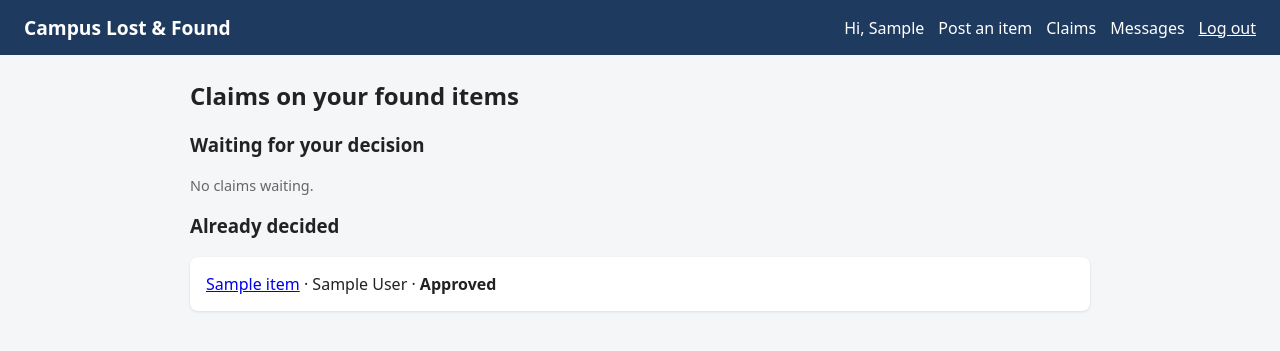
After one commit to ogutu21/campus_lostfound, a Django app: page /claims/ in a window 1280 px wide. The commit adds this page. Shown: the top 351 px of the page. Run offline with Django 5.2, Linux system fonts and the light colour scheme; a user stored in the database is signed in; tables that the repository leaves empty hold one stand-in row (values such as "Sample post").

Commit message:
Add claim verification

```diff
--- a/items/context_processors.py
+++ b/items/context_processors.py
@@ -1,16 +1,19 @@
 from django.db.models import Q
 
-from .models import Message
+from .models import Claim, Message
 
 
 def unread_messages(request):
-    """Makes `unread_count` available in every template (for the nav badge)."""
+    """Adds `unread_count` and `pending_claims` to every template (for the nav badges)."""
     if request.user.is_authenticated:
-        count = (
+        unread = (
             Message.objects.filter(is_read=False)
             .filter(Q(thread__starter=request.user) | Q(thread__item__poster=request.user))
             .exclude(sender=request.user)
             .count()
         )
-        return {"unread_count": count}
-    return {"unread_count": 0}
+        pending = Claim.objects.filter(
+            item__poster=request.user, status=Claim.Status.PENDING
+        ).count()
+        return {"unread_count": unread, "pending_claims": pending}
+    return {"unread_count": 0, "pending_claims": 0}
--- a/items/models.py
+++ b/items/models.py
@@ -33,6 +33,15 @@ class Item(models.Model):
                                 help_text="Where it was lost or found, e.g. Library 2nd floor")
     date_occurred = models.DateField(help_text="Date it was lost or found")
     image = models.ImageField(upload_to="items/%Y/%m/", blank=True)
+    verification_question = models.CharField(
+        "Verification question",
+        max_length=200,
+        blank=True,
+        help_text=(
+            "Required for found items. Ask something only the real owner would know "
+            "(e.g. 'What is on the lock screen?'). Do NOT put the answer in the description."
+        ),
+    )
     status = models.CharField(max_length=10, choices=Status.choices,
                               default=Status.ACTIVE)
     is_hidden = models.BooleanField(
@@ -116,7 +125,7 @@ class Report(models.Model):
     created_at = models.DateTimeField(auto_now_add=True)
 
     class Meta:
-        ordering = ["handled", "-created_at"]   # unhandled reports first
+        ordering = ["handled", "-created_at"]
         constraints = [
             models.UniqueConstraint(fields=["item", "reporter"],
                                     name="one_report_per_item_per_reporter"),
@@ -124,3 +133,30 @@ class Report(models.Model):
 
     def __str__(self):
         return f"{self.get_reason_display()} - {self.item.title}"
+
+
+class Claim(models.Model):
+    """Someone saying 'this found item is mine', with an answer to the verification question."""
+
+    class Status(models.TextChoices):
+        PENDING = "PENDING", "Waiting for the finder"
+        APPROVED = "APPROVED", "Approved"
+        REJECTED = "REJECTED", "Rejected"
+
+    item = models.ForeignKey(Item, on_delete=models.CASCADE, related_name="claims")
+    claimant = models.ForeignKey(settings.AUTH_USER_MODEL, on_delete=models.CASCADE,
+                                 related_name="claims_made")
+    answer = models.TextField(max_length=1000)
+    status = models.CharField(max_length=10, choices=Status.choices,
+                              default=Status.PENDING)
+    created_at = models.DateTimeField(auto_now_add=True)
+
+    class Meta:
+        ordering = ["-created_at"]
+        constraints = [
+            models.UniqueConstraint(fields=["item", "claimant"],
+                                    name="one_claim_per_item_per_claimant"),
+        ]
+
+    def __str__(self):
+        return f"{self.claimant.id_number} claims {self.item.title}"
--- /dev/null
+++ b/items/templates/items/claims_received.html
@@ -0,0 +1,41 @@
+{% extends "base.html" %}
+
+{% block title %}Claims{% endblock %}
+
+{% block content %}
+<h2>Claims on your found items</h2>
+
+<h3>Waiting for your decision</h3>
+{% for c in pending %}
+  <div class="card" style="display:block">
+    <a href="{% url 'items:detail' c.item.pk %}"><strong>{{ c.item.title }}</strong></a>
+    <div class="meta">
+      Claimed by {{ c.claimant.get_full_name }} ({{ c.claimant.id_number }})
+      &middot; {{ c.created_at|date:"j M Y, H:i" }}
+    </div>
+    <p><strong>Your question:</strong> {{ c.item.verification_question|default:"(none set)" }}</p>
+    <p><strong>Their answer:</strong><br>{{ c.answer|linebreaksbr }}</p>
+    <form method="post" action="{% url 'items:claim_decide' c.pk %}">
+      {% csrf_token %}
+      <button type="submit" name="action" value="approve">Approve</button>
+      <button type="submit" name="action" value="reject">Reject</button>
+    </form>
+    <p class="meta">
+      Approving opens a private conversation so you can arrange the handover.
+      For valuables, meet at a public campus spot and check their ID.
+    </p>
+  </div>
+{% empty %}
+  <p class="meta">No claims waiting.</p>
+{% endfor %}
+
+<h3>Already decided</h3>
+{% for c in decided %}
+  <div class="card" style="display:block">
+    <a href="{% url 'items:detail' c.item.pk %}">{{ c.item.title }}</a>
+    &middot; {{ c.claimant.get_full_name }} &middot; <strong>{{ c.get_status_display }}</strong>
+  </div>
+{% empty %}
+  <p class="meta">Nothing yet.</p>
+{% endfor %}
+{% endblock %}
--- a/items/urls.py
+++ b/items/urls.py
@@ -12,8 +12,11 @@ urlpatterns = [
     path("<int:pk>/delete/", views.item_delete, name="delete"),
     path("<int:pk>/resolve/", views.item_resolve, name="resolve"),
     path("<int:pk>/report/", views.report_create, name="report"),
+    path("<int:pk>/claim/", views.claim_create, name="claim"),
     path("<int:pk>/contact/", views.thread_start, name="thread_start"),
     path("comments/<int:pk>/delete/", views.comment_delete, name="comment_delete"),
+    path("claims/", views.claims_received, name="claims"),
+    path("claims/<int:pk>/decide/", views.claim_decide, name="claim_decide"),
     path("messages/", views.inbox, name="inbox"),
     path("messages/<int:pk>/", views.thread_detail, name="thread"),
 ]
--- a/items/views.py
+++ b/items/views.py
@@ -7,8 +7,8 @@ from django.http import Http404, HttpResponseForbidden
 from django.shortcuts import get_object_or_404, redirect, render
 from django.views.decorators.http import require_POST
 
-from .forms import CommentForm, ItemForm, MessageForm, ReportForm
-from .models import Comment, Item, Report, Thread
+from .forms import ClaimForm, CommentForm, ItemForm, MessageForm, ReportForm
+from .models import Claim, Comment, Item, Message, Report, Thread
 
 
 def item_list(request):
@@ -72,8 +72,12 @@ def item_detail(request, pk):
     else:
         form = CommentForm()
 
+    user_claim = None
+    if request.user.is_authenticated:
+        user_claim = Claim.objects.filter(item=item, claimant=request.user).first()
+
     return render(request, "items/item_detail.html", {
-        "item": item, "comments": comments, "form": form,
+        "item": item, "comments": comments, "form": form, "user_claim": user_claim,
     })
 
 
@@ -172,6 +176,102 @@ def report_create(request, pk):
     return render(request, "items/report_form.html", {"form": form, "item": item})
 
 
+# ---------- Claims ----------
+
+@login_required
+def claim_create(request, pk):
+    item = get_object_or_404(Item, pk=pk)
+    if item.is_hidden:
+        raise Http404
+
+    if item.poster == request.user:
+        messages.info(request, "This is your own post.")
+        return redirect("items:detail", pk=item.pk)
+    if item.kind != Item.Kind.FOUND:
+        messages.info(request, "Only found items can be claimed.")
+        return redirect("items:detail", pk=item.pk)
+    if Claim.objects.filter(item=item, claimant=request.user).exists():
+        messages.info(request, "You have already claimed this item.")
+        return redirect("items:detail", pk=item.pk)
+    if item.status != Item.Status.ACTIVE:
+        messages.info(request, "This item has already been resolved.")
+        return redirect("items:detail", pk=item.pk)
+
+    if request.method == "POST":
+        form = ClaimForm(request.POST)
+        if form.is_valid():
+            claim = form.save(commit=False)
+            claim.item = item
+            claim.claimant = request.user
+            claim.save()
+            messages.success(request, "Your claim was sent. The finder will review your answer.")
+            return redirect("items:detail", pk=item.pk)
+    else:
+        form = ClaimForm()
+
+    question = item.verification_question or (
+        "Describe the item in detail so the finder can confirm it is yours."
+    )
+    return render(request, "items/claim_form.html", {
+        "form": form, "item": item, "question": question,
+    })
+
+
+@login_required
+def claims_received(request):
+    claims = list(
+        Claim.objects.filter(item__poster=request.user)
+        .select_related("item", "claimant")
+    )
+    pending = [c for c in claims if c.status == Claim.Status.PENDING]
+    decided = [c for c in claims if c.status != Claim.Status.PENDING]
+    return render(request, "items/claims_received.html", {
+        "pending": pending, "decided": decided,
+    })
+
+
+@login_required
+@require_POST
+def claim_decide(request, pk):
+    claim = get_object_or_404(
+        Claim.objects.select_related("item", "claimant"), pk=pk
+    )
+    if claim.item.poster != request.user:
+        return HttpResponseForbidden("Only the finder can decide on this claim.")
+    if claim.status != Claim.Status.PENDING:
+        messages.info(request, "This claim has already been decided.")
+        return redirect("items:claims")
+
+    action = request.POST.get("action")
+
+    if action == "approve":
+        claim.status = Claim.Status.APPROVED
+        claim.save()
+        thread, _created = Thread.objects.get_or_create(
+            item=claim.item, starter=claim.claimant
+        )
+        Message.objects.create(
+            thread=thread,
+            sender=request.user,
+            body=(
+                f'Your claim on "{claim.item.title}" was approved. '
+                "Let's arrange how and where to hand it over."
+            ),
+        )
+        thread.save(update_fields=["updated_at"])
+        messages.success(request, "Claim approved. You can now arrange the handover here.")
+        return redirect("items:thread", pk=thread.pk)
+
+    if action == "reject":
+        claim.status = Claim.Status.REJECTED
+        claim.save()
+        messages.success(request, "Claim rejected.")
+        return redirect("items:claims")
+
+    messages.error(request, "Unknown action.")
+    return redirect("items:claims")
+
+
 # ---------- Private messaging ----------
 
 @login_required
--- a/templates/base.html
+++ b/templates/base.html
@@ -41,6 +41,7 @@
       {% if user.is_authenticated %}
         <span>Hi, {{ user.first_name }}</span>
         <a href="{% url 'items:create' %}">Post an item</a>
+        <a href="{% url 'items:claims' %}">Claims{% if pending_claims %} <span class="unread">{{ pending_claims }}</span>{% endif %}</a>
         <a href="{% url 'items:inbox' %}">Messages{% if unread_count %} <span class="unread">{{ unread_count }}</span>{% endif %}</a>
         <form method="post" action="{% url 'accounts:logout' %}">
           {% csrf_token %}
```
Also changed, not shown: items/admin.py (+7 -1 lines), items/forms.py (+20 -2 lines), items/templates/items/claim_form.html (added, +23 -0 lines), items/templates/items/item_detail.html (+15 -4 lines), items/templates/items/item_form.html (+5 -10 lines), items/templates/items/report_form.html (added, +18 -0 lines), items/migrations/0005_item_verification_question_claim.py (added).
